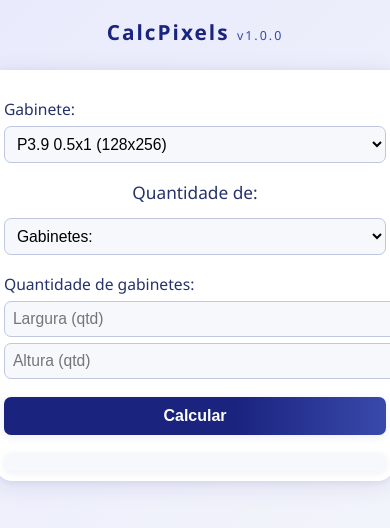
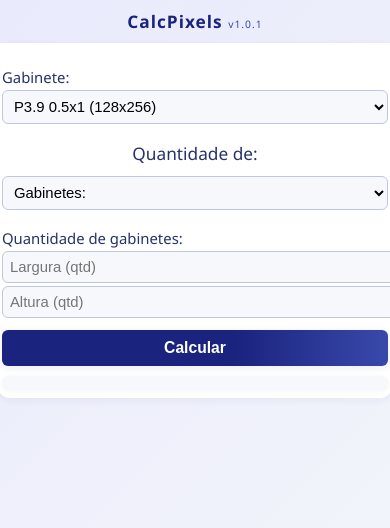
Before and after one commit to LuanGP/CalcPixels, a plain HTML site: page index.html in a window 390 px wide. Drawn offline with Linux system fonts and the light colour scheme.

Commit message:
Update index.html

```diff
--- a/index.html
+++ b/index.html
@@ -91,40 +91,47 @@
                 padding: 0;
             }
             .container {
-                padding: 10px 2vw 10px 2vw;
+                padding: 6px 1vw 8px 1vw;
                 min-width: unset;
                 max-width: 100vw;
-                width: 98vw;
-                margin-top: 10px;
-                border-radius: 0 0 16px 16px;
+                width: 99vw;
+                margin-top: 4px;
+                border-radius: 0 0 12px 12px;
+                box-shadow: 0 2px 8px rgba(26,35,126,0.06);
             }
             h1 {
-                font-size: 1.3em;
-                margin-top: 18px;
+                font-size: 1.08em !important;
+                margin-top: 10px !important;
+                margin-bottom: 6px !important;
+                letter-spacing: 1px;
             }
             label, .inline-label-select label {
-                font-size: 0.98em;
+                font-size: 0.93em;
             }
             input[type="number"], select {
-                font-size: 0.98em;
-                padding: 8px 8px;
+                font-size: 0.93em;
+                padding: 7px 7px;
+                margin-top: 3px;
+                border-radius: 6px;
             }
             button {
-                font-size: 1em;
-                padding: 10px 0;
-                margin-top: 18px;
+                font-size: 0.98em;
+                padding: 9px 0;
+                margin-top: 12px;
+                border-radius: 6px;
             }
             .result-box {
-                padding: 10px 2vw 8px 2vw;
-                font-size: 0.98em;
-                margin-top: 18px;
-                border-radius: 8px;
+                padding: 7px 2vw 7px 2vw;
+                font-size: 0.95em;
+                margin-top: 10px;
+                border-radius: 7px;
+                box-shadow: 0 1px 4px rgba(26,35,126,0.05);
             }
             .inline-label-select {
                 flex-direction: column;
                 align-items: flex-start;
-                gap: 2px;
-                margin-top: 12px;
+                gap: 1px;
+                margin-top: 7px;
             }
         }
         /* Alinhar label e select na mesma linha para 'Quantidade de:' */
@@ -143,7 +150,7 @@
     </style>
 </head>
 <body>
-    <h1>CalcPixels <span id="versao-app" style="font-size:0.6em; color:#3949ab; font-weight:400;">v1.0.0</span></h1>
+    <h1 style="font-size:2em;text-align:center;margin-bottom:10px;margin-top:22px;">CalcPixels <span id="versao-app" style="font-size:0.6em; color:#3949ab; font-weight:400;">v1.0.1</span></h1>
     <div class="container">
         <form id="form-calc" onsubmit="return false;">
             <label>Gabinete:</label>
```
